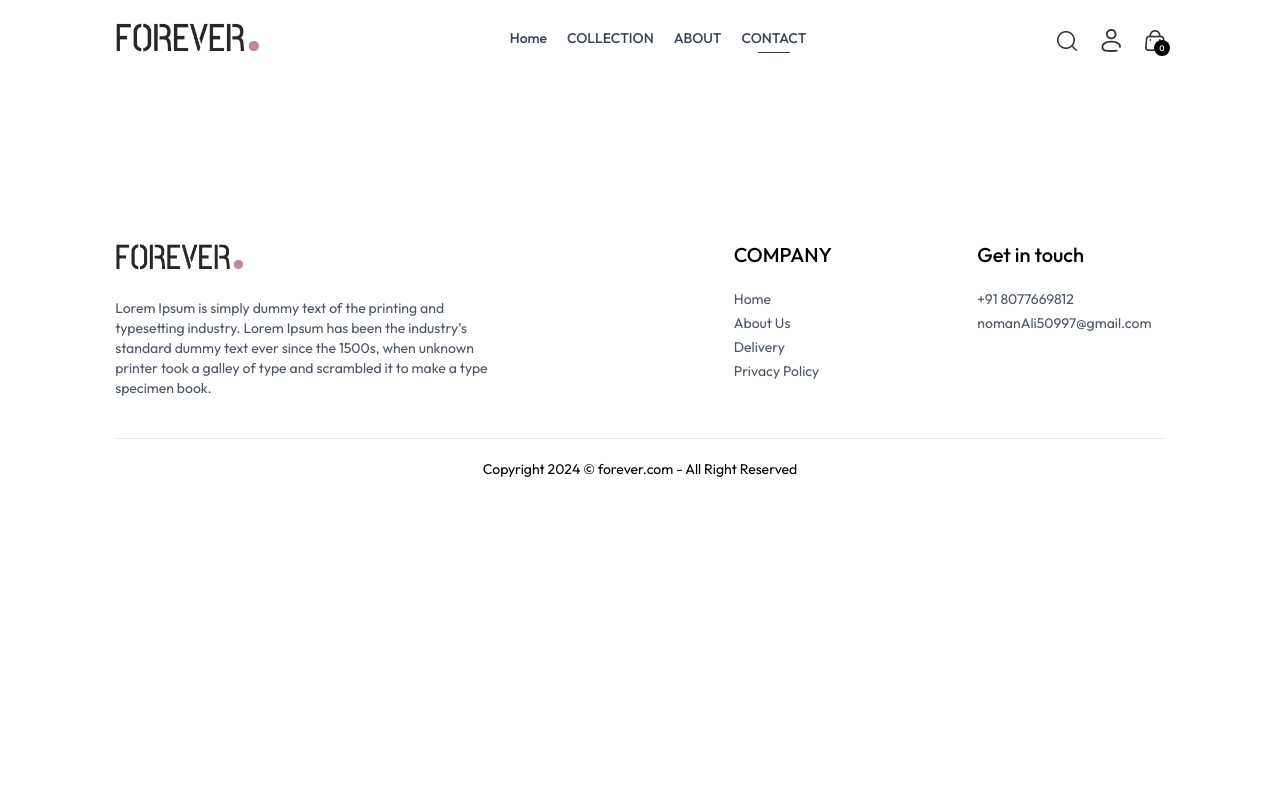
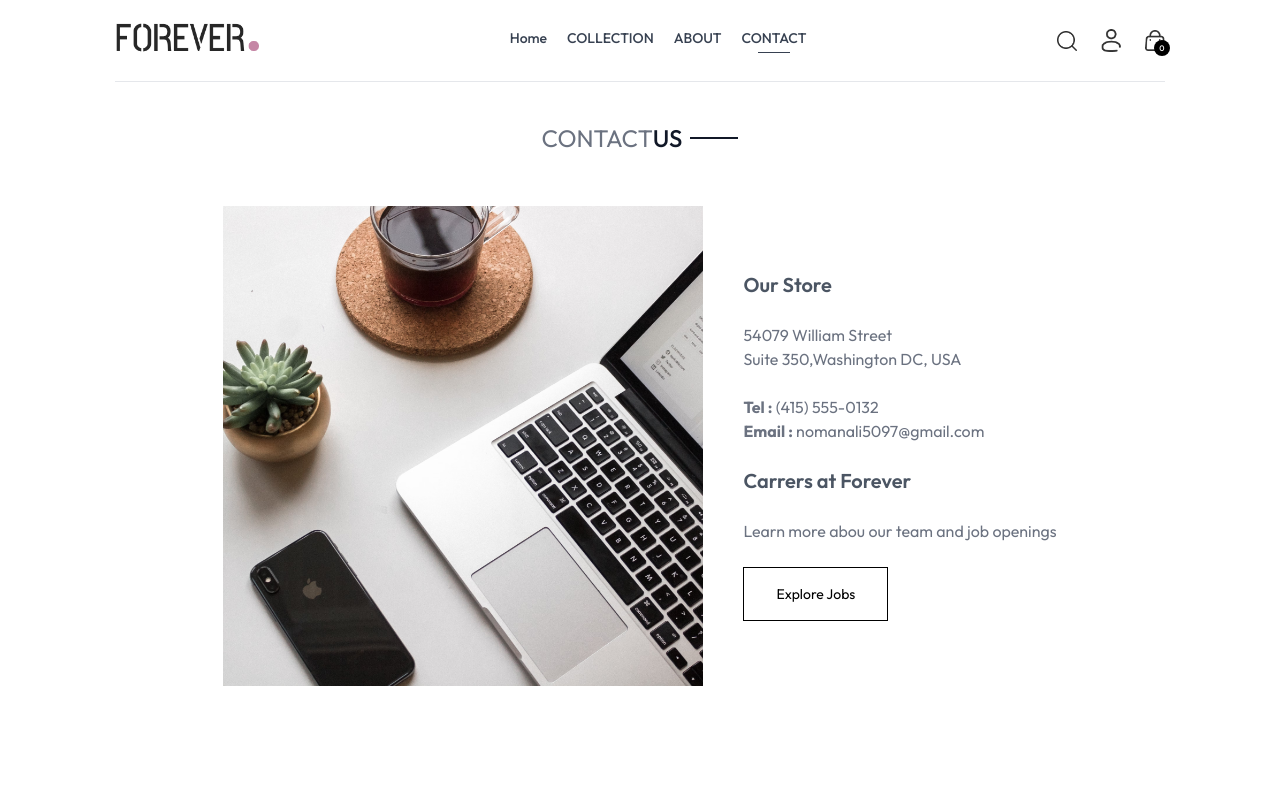
Before and after one commit to Dev-NavedAli/ECOMMERCE, a React (Vite) app in the folder frontend/: page /contact in a window 1280 px wide. Shown: the top 800 px of the page. Built offline with nearby package versions, Linux system fonts and the light colour scheme.

Commit message:
complete the ui of conatact us page

```diff
--- a/frontend/src/pages/About.jsx
+++ b/frontend/src/pages/About.jsx
@@ -26,15 +26,16 @@
       <div className='flex flex-col md:flex-row text-sm mb-20 gap-2'>
         <div className='border px-10 md:px-16 py-8 sm:py-20 flex flex-col gap-5'>
           <b>Quality Assurance : </b>
-          <p>Lorem, ipsum dolor sit amet consectetur adipisicing elit. Necessitatibus expedita ea voluptas accusantium corporis atque eligendi ad neque assumenda. Pariatur temporibus nesciunt corrupti esse recusandae officia iusto dolorum cumque consequuntur?</p>
+          <p>We meticulously select and vet each product to ensure it meets the strigent quality standards. </p>
         </div>
         <div className='border px-10 md:px-16 py-8 sm:py-20 flex flex-col gap-5'>
           <b>Convinience : </b>
-          <p>Lorem, ipsum dolor sit amet consectetur adipisicing elit. Necessitatibus expedita ea voluptas accusantium corporis atque eligendi ad neque assumenda. Pariatur temporibus nesciunt corrupti esse recusandae officia iusto dolorum cumque consequuntur?</p>
+          <p>With our user-friendly interface and hasle-free ordering process shopping has never been easier.
+          </p>
         </div>
         <div className='border px-10 md:px-16 py-8 sm:py-20 flex flex-col gap-5'>
           <b>Exceptional Customer service : </b>
-          <p className='text-gray-600'>Lorem, ipsum dolor sit amet consectetur adipisicing elit. Necessitatibus expedita ea voluptas accusantium corporis atque eligendi ad neque assumenda. Pariatur temporibus nesciunt corrupti esse recusandae officia iusto dolorum cumque consequuntur?</p>
+          <p className='text-gray-600'>Our team of dedicated professionals is here to assist you the way, ensuring your satisfaction is our first priority </p>
         </div>
       </div>
       <NewsLetterBox/>
--- a/frontend/src/pages/Contact.jsx
+++ b/frontend/src/pages/Contact.jsx
@@ -1,11 +1,30 @@
 import React from 'react'
+import Tittle from '../components/Tittle'
+import { assets } from '../assets/assets'
+import NewsLetterBox from '../components/NewsLetterBox'
 
-const contact = () => {
+const Contact = () => {
   return (
     <div>
+      <div className='text-center text-2xl pt-10 border-t'>
+        <Tittle text1={'CONTACT'} text2={'US'}/>
+      </div>
+      <div className='my-10 flex flex-col justify-center md:flex-row gap-10 mb-28'>
+        <img  className="w-full md:max-w-[480px]" src={assets.contact_img} alt="" />
+        <div className="flex flex-col justify-center items-start gap-6">
+          <p className='font-semibold text-xl text-gray-600'>Our Store</p>
+          <p className='text-gray-500'>54079 William Street <br />Suite 350,Washington DC, USA</p>
+          <p className='text-gray-500'><b>Tel :</b> (415) 555-0132 <br /> <b>Email :</b> nomanali5097@gmail.com</p>
+          <p className='font-semibold text-xl text-gray-600'>Carrers at Forever</p>
+          <p className='text-gray-500'>Learn more abou our team and job openings</p>
+          <button className='border border-black px-8 py-4 text-sm hover:bg-black hover:text-white transition-all duration-500'>Explore Jobs</button>
+        </div>
+
+      </div>
+      <NewsLetterBox/>
 
     </div>
   )
 }
 
-export default contact
+export default Contact
```
